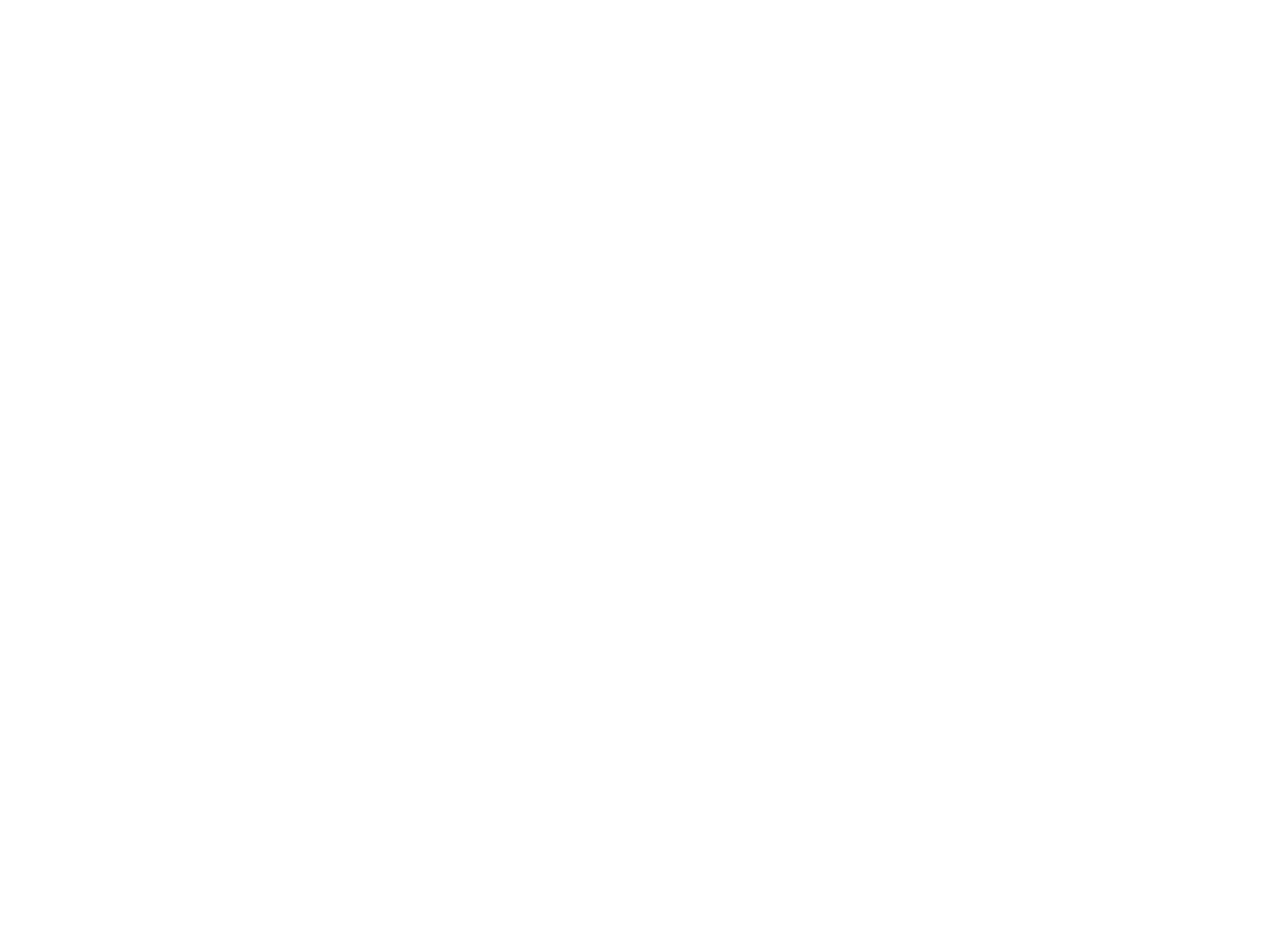
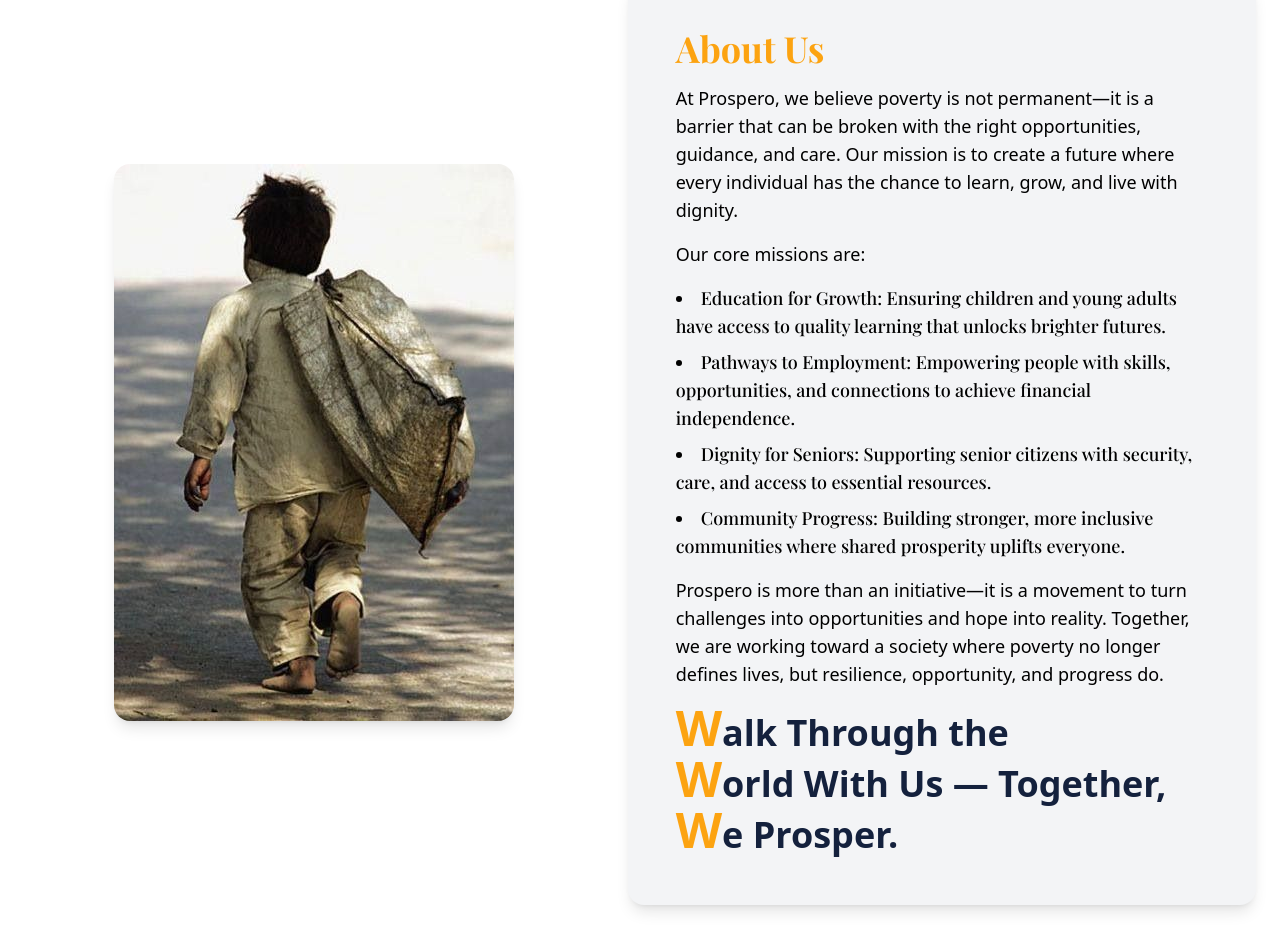
Before and after one commit to Saran0602A/prospero, a Next.js app: page /Home in a window 1280 px wide. Shown: the part 820-1770 px from the top of the page. Built offline with nearby package versions, Linux system fonts and the light colour scheme.

Commit message:
done with something

```diff
--- a/app/Home/page.tsx
+++ b/app/Home/page.tsx
@@ -1,12 +1,14 @@
 import React from 'react'
 import Header from '../components/header'
 import Hero from '../components/hero'
+import About from '../components/about'
 
 export default function page() {
   return (
 <div className="w-full min-h-screen overflow-x-hidden no-scrollbar">
   <Header />
   <Hero />
+  <About />
   <section className="min-h-screen"></section>
   <section className="min-h-screen"></section>
 </div>
--- /dev/null
+++ b/app/components/about.tsx
@@ -0,0 +1,63 @@
+import React from 'react';
+import Image from 'next/image';
+import { Playfair_Display } from "@next/font/google";
+
+const playfair = Playfair_Display({
+  subsets: ["latin"],
+  weight: ["500", "600"],
+});
+export default function About() {
+  return (
+    <div className="min-h-screen flex flex-col md:flex-row items-center justify-center bg-white">
+
+      {/* --- Image Column --- */}
+      <div className="md:w-1/2 flex justify-center p-8">
+        <Image
+          src="/Herosection1.jpeg"
+          alt="image"
+          className="rounded-2xl shadow-lg object-cover"
+          width={400}
+          height={400}
+        />
+      </div>
+
+      {/* --- Text Column --- */}
+      <div className="md:w-1/2 flex flex-col justify-center p-8 md:p-12 bg-gray-100 rounded-2xl shadow-lg mr-6">
+        <h2 className={`text-4xl font-bold text-[#fca311] ${playfair.className} mb-4`}>About Us</h2>
+
+        {/* ✅ Each paragraph is now a separate element */}
+        <p className="text-black text-lg mb-4">
+         At Prospero, we believe poverty is not permanent—it is a barrier that can be broken with the right opportunities, guidance, and care. Our mission is to create a future where every individual has the chance to learn, grow, and live with dignity.
+        </p>
+
+        <p className="text-black text-lg">
+          Our core missions are:
+        </p>
+
+        {/* ✅ The list is a sibling, not a child of a <p> tag */}
+        <ul className={`list-disc list-inside text-black font-medium text-lg ${playfair.className} my-4 space-y-2`}>
+          <li>Education for Growth: Ensuring children and young adults have access to quality learning that unlocks brighter futures.</li>
+          <li>Pathways to Employment: Empowering people with skills, opportunities, and connections to achieve financial independence.</li>
+          <li>Dignity for Seniors: Supporting senior citizens with security, care, and access to essential resources.</li>
+          <li>Community Progress: Building stronger, more inclusive communities where shared prosperity uplifts everyone.</li>
+        </ul>
+
+        <p className="text-black text-lg mb-4">
+          Prospero is more than an initiative—it is a movement to turn challenges into opportunities and hope into reality. Together, we are working toward a society where poverty no longer defines lives, but resilience, opportunity, and progress do.
+        </p>
+
+
+          <h2 className="text-3xl md:text-4xl font-bold text-[#14213d] leading-tight">
+          <span className="md:text-5xl text-4xl text-[#fca311]">W</span>alk
+          Through the <br />
+          <span className="md:text-5xl text-4xl text-[#fca311]">W</span>orld
+          With Us — Together, <br />
+          <span className="md:text-5xl text-4xl text-[#fca311]">W</span>e
+          Prosper.
+        </h2>
+
+
+      </div>
+    </div>
+  );
+}
```
Also changed, not shown: public/Herosection1.jpeg (added).
